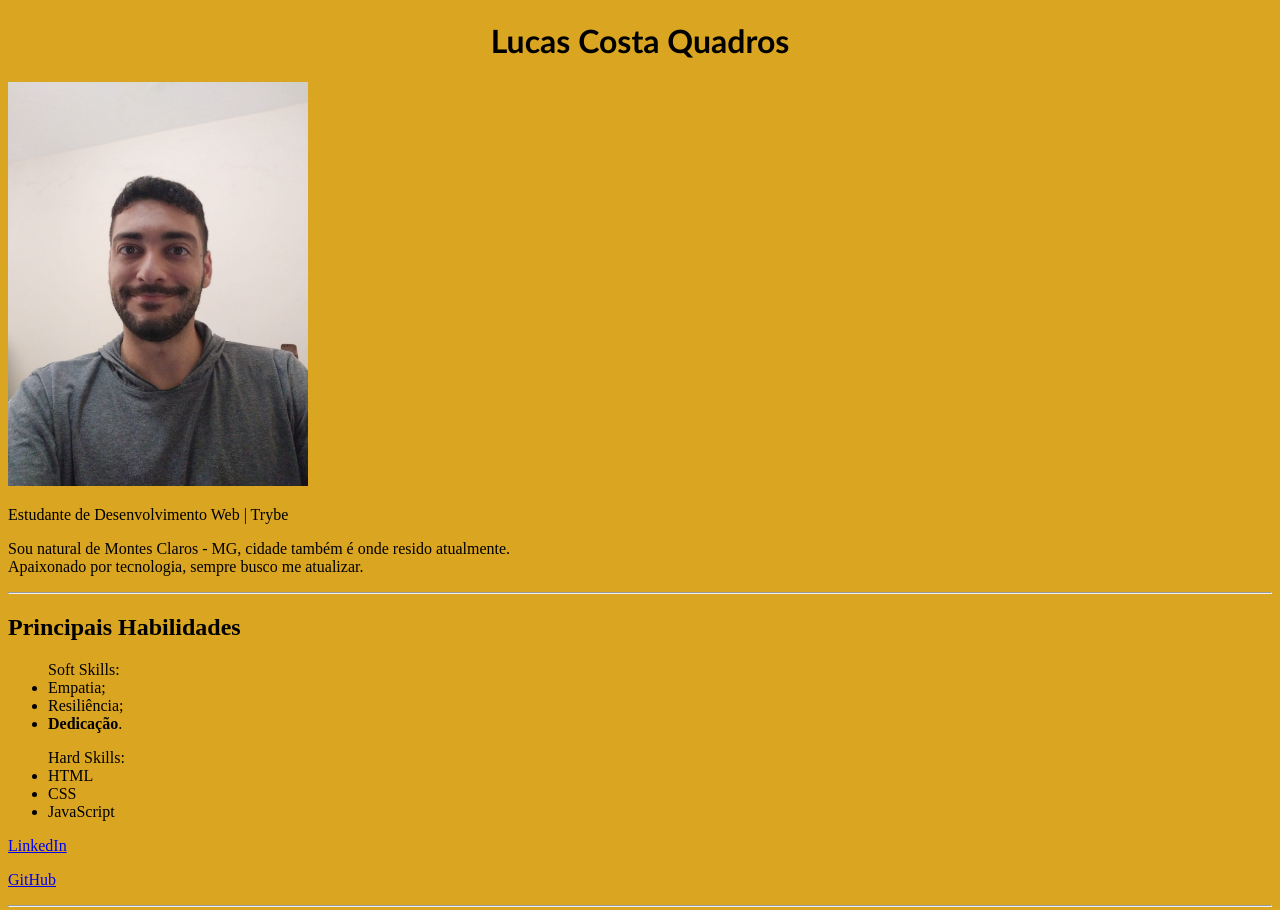
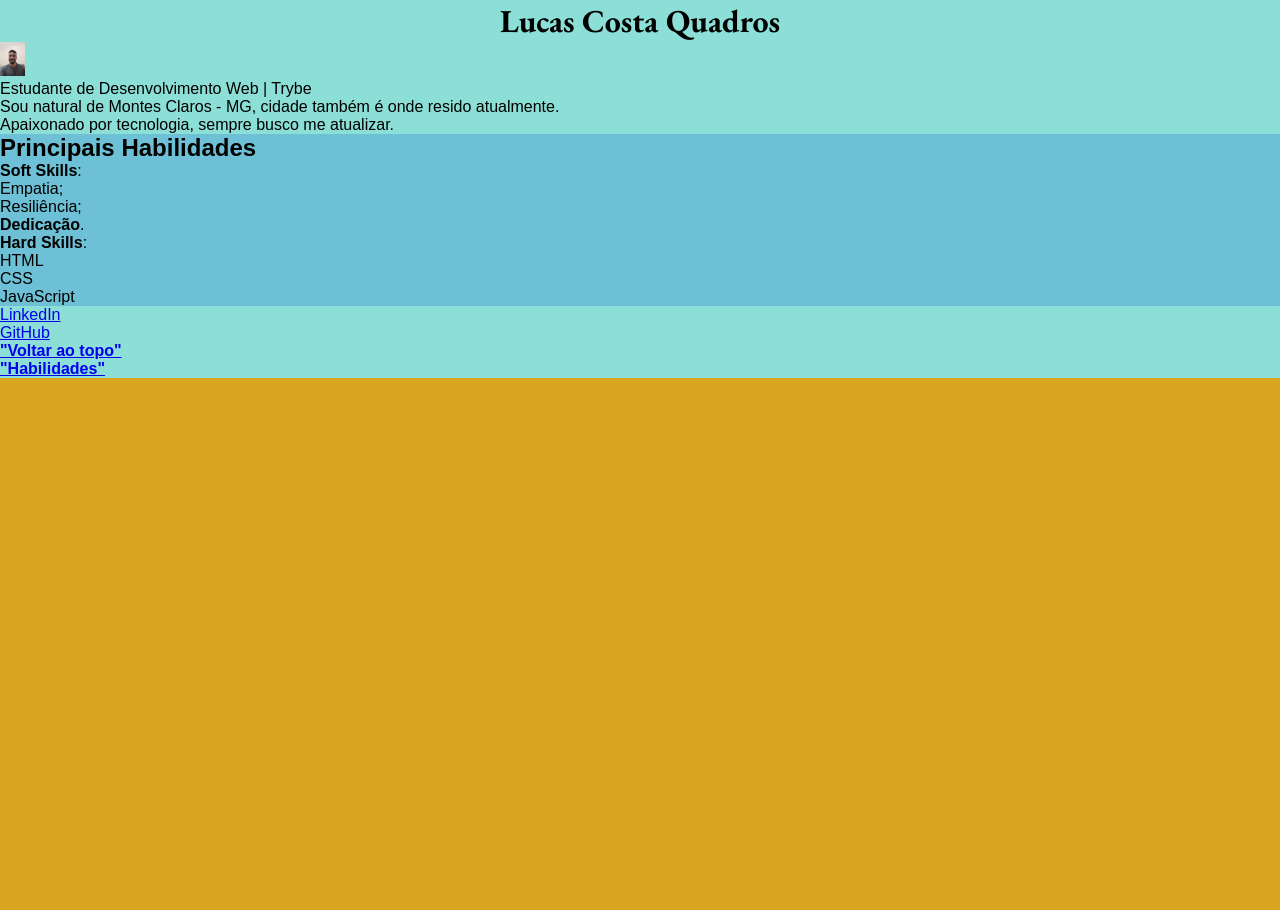
Before and after one commit to 1lucascq/1lucascq.github.io, a plain HTML site: page portfolio.html in a window 1280 px wide. Shown: the top 910 px of the page. After the commit the page ends 800 px from the top, so only its background shows below. Drawn offline with nearby package versions, Linux system fonts and the light colour scheme.

Commit message:
Estilizaçao das bordas da pagina

```diff
--- a/portfolio.css
+++ b/portfolio.css
@@ -1,9 +1,33 @@
-#Nome {
-    font-family: 'Trebuchet MS', 'Lucida Sans Unicode', 'Lucida Grande', 'Lucida Sans', Arial, sans-serif;
+* {
+    padding: 0;
+    margin: 0;
+    box-sizing: border-box
+}
+
+.nome {
+    font-family: EB Garamond, serif;
     text-align: center;
-    }
+}
+
 body {
     background-color: goldenrod;
-    font-family: 'Times New Roman', Times, serif;
+    font-family: sans-serif;
     text-align: justify;
+
 }
+
+.sobre {
+    background-color: #8CDFD6;
+}
+
+.skills {
+    background-color: #6DC0D5;
+}
+
+.links {
+    background-color: #8CDFD6;
+}
+
+.fotoLucas {
+
+}
--- a/portfolio.html
+++ b/portfolio.html
@@ -4,32 +4,43 @@
     <meta charset="UTF-8">
     <meta http-equiv="X-UA-Compatible" content="IE=edge">
     <meta name="viewport" content="width=device-width, initial-scale=1.0">
+    <link rel="preconnect" href="https://fonts.googleapis.com">
+    <link rel="preconnect" href="https://fonts.gstatic.com" crossorigin>
+    <link href="https://fonts.googleapis.com/css2?family=EB+Garamond:ital,wght@0,400;0,600;0,700;1,400&display=swap" rel="stylesheet">
     <title>Lucas Costa Quadros - Portfólio</title>
     <link rel="stylesheet" type="text/css" href="portfolio.css"></link>
   </head>
 
   <body>
-    <h1 id="Nome">Lucas Costa Quadros</h1>
-    <img src="Lucas.jpeg" alt="Foto profissional Lucas Costa" id="Eu" width="300px">
+    <div class="sobre">
+      <h1 class="nome">Lucas Costa Quadros</h1>
+      <img class="fotoLucas" src="Lucas.jpeg" alt="Foto profissional Lucas Costa" width="25px">
       <p>Estudante de Desenvolvimento Web | Trybe</p>
       <p>Sou natural de Montes Claros - MG, cidade também é onde resido atualmente. <br>
         Apaixonado por tecnologia, sempre busco me atualizar. </p>
-    <hr>
+    </div>
+
+    <div  class="skills">
       <h2 class="Ulist">Principais Habilidades</h2>
-    <ul>Soft Skills:
+      <ul><strong>Soft Skills</strong>:
         <li>Empatia;</li>
         <li>Resiliência;</li>
         <li><strong>Dedicação</strong>.</li>
       </ul>
-    <ul class="Ulist">Hard Skills:
+      <ul class="Ulist"> <strong>Hard Skills</strong>:
         <li>HTML</li>
         <li>CSS</li>
         <li>JavaScript</li>
       </ul>
+    </div>
+
+    <div class="links">
     <p><a href="https://www.linkedin.com/in/lucascq/" target="_blank">LinkedIn</a></p>
     <p><a href="https://github.com/1lucascq" target="_blank">GitHub</a></p>
-    <hr>
+
+
     <p><a href="#Nome"><strong>"Voltar ao topo"</strong></a></p>
     <p><a href="#Habilidades"><strong>"Habilidades"</strong></a></p>
+  </div>
   </body>
 </html>
```
Lines whose indentation alone changed are shown as unchanged.
